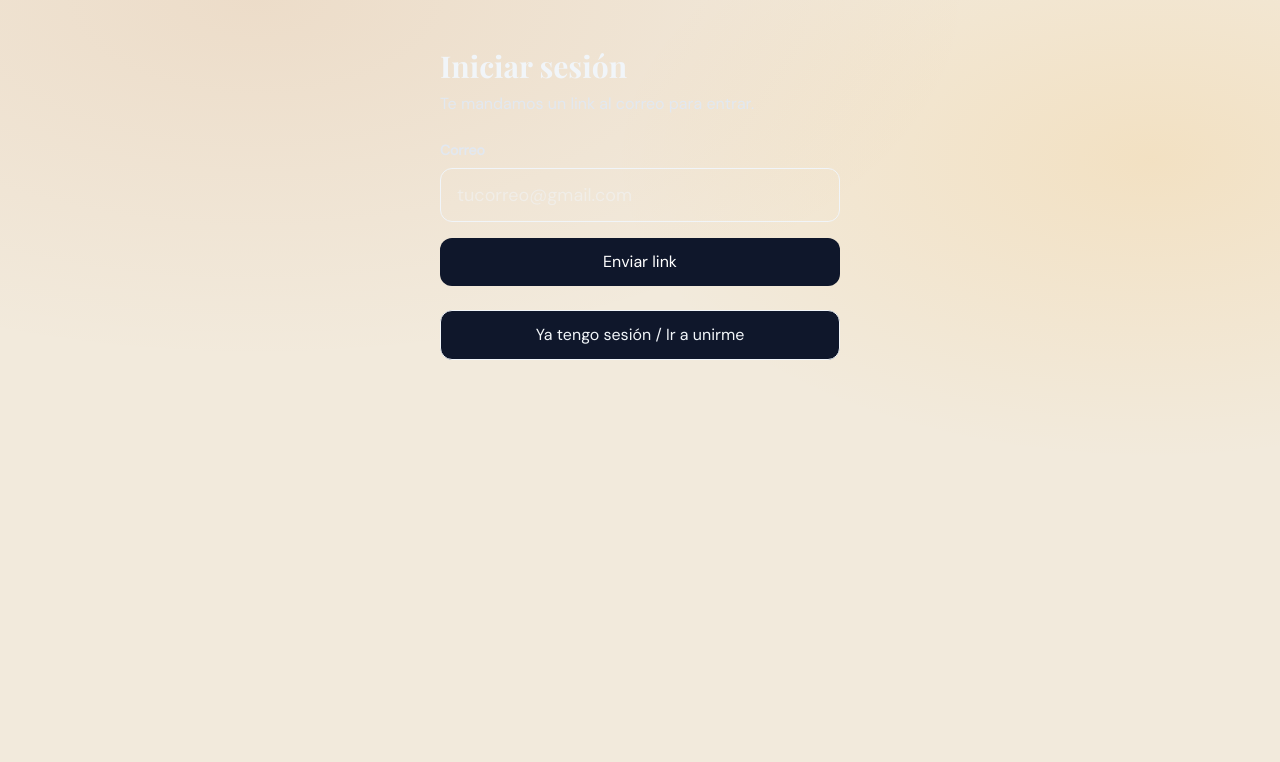
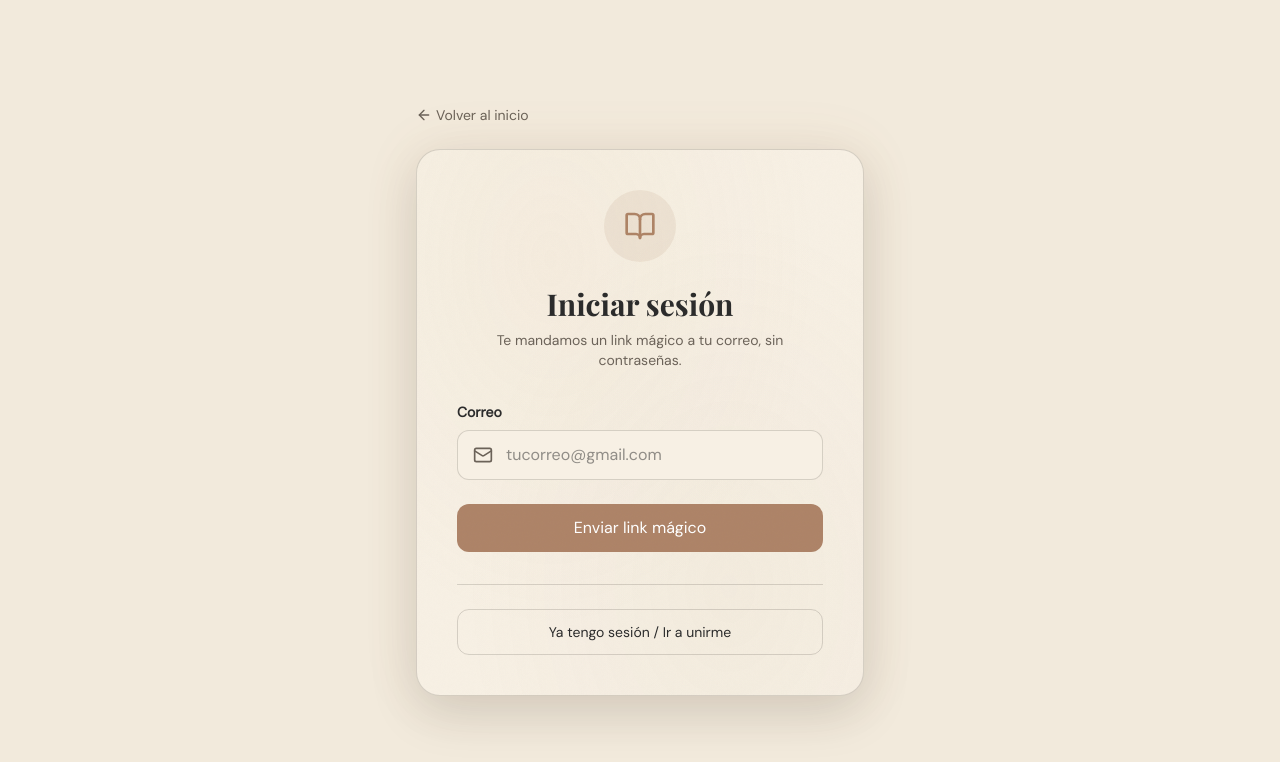
Before and after one commit to Josue112423/recetario-familiar, a Next.js app: page /login in a window 1280 px wide. Shown: the top 762 px of the page. Built offline with nearby package versions, Linux system fonts and the light colour scheme; a web font is replaced by a local one.

Commit message:
New LogIn

```diff
--- a/src/app/login/page.tsx
+++ b/src/app/login/page.tsx
@@ -1,8 +1,9 @@
 'use client'
 
 import { useState } from 'react'
+import { useRouter } from 'next/navigation'
 import { supabase } from '@/lib/supabaseClient'
-import { useRouter } from 'next/navigation'
+import { Mail, ArrowLeft, BookOpen } from 'lucide-react'
 
 export default function LoginPage() {
   const router = useRouter()
@@ -33,34 +34,89 @@ export default function LoginPage() {
   }
 
   return (
-    <main className="mx-auto max-w-md px-6 py-12 text-slate-100">
-      <h1 className="text-3xl font-extrabold">Iniciar sesión</h1>
-      <p className="mt-2 text-slate-200">Te mandamos un link al correo para entrar.</p>
+    <main
+      className="min-h-screen flex items-center justify-center px-6 py-12"
+      style={{ background: 'var(--planner-bg)' }}
+    >
+      <div className="w-full max-w-md">
+        <button
+          className="flex items-center gap-1 text-sm mb-6 transition-opacity hover:opacity-70"
+          style={{ color: 'var(--recipe-muted)' }}
+          onClick={() => router.push('/')}
+        >
+          <ArrowLeft className="w-4 h-4" />
+          Volver al inicio
+        </button>
 
-      <label className="mt-6 block text-sm font-semibold  text-slate-200">Correo</label>
+        <div
+          className="planner-card watercolor-paper warm-glow rounded-[24px] border p-8 md:p-10 text-center"
+          style={{ borderColor: 'var(--rule)' }}
+        >
+          <div
+            className="mx-auto flex items-center justify-center rounded-full p-4"
+            style={{ width: 72, height: 72, background: 'rgba(173,131,101,0.12)' }}
+          >
+            <BookOpen style={{ width: 32, height: 32, color: '#ad8365' }} />
+          </div>
+
+          <h1 className="title-font mt-6 text-3xl font-bold" style={{ color: 'var(--ink)' }}>
+            Iniciar sesión
+          </h1>
+          <p className="mt-2 text-sm" style={{ color: 'var(--recipe-muted)' }}>
+            Te mandamos un link mágico a tu correo, sin contraseñas.
+          </p>
+
+          <div className="mt-8 text-left">
+            <label className="block text-sm font-semibold mb-2" style={{ color: 'var(--ink)' }}>
+              Correo
+            </label>
+            <div className="relative">
+              <Mail
+                className="absolute left-4 top-1/2 -translate-y-1/2 w-5 h-5"
+                style={{ color: 'var(--recipe-muted)' }}
+              />
               <input
-        className="mt-2 w-full rounded-xl border px-4 py-3 text-lg"
+                type="email"
+                className="w-full pl-12 pr-4 py-3 rounded-xl border text-base focus:outline-none focus:ring-2 transition-all"
+                style={{
+                  borderColor: 'var(--rule)',
+                  background: 'var(--paper)',
+                  color: 'var(--ink)',
+                }}
                 value={email}
                 onChange={(e) => setEmail(e.target.value)}
                 placeholder="tucorreo@gmail.com"
+                onKeyDown={(e) => e.key === 'Enter' && sendLink()}
               />
+            </div>
+          </div>
 
           <button
-        className="mt-4 w-full rounded-xl bg-slate-900 px-4 py-3 text-white hover:opacity-90 disabled:opacity-50"
+            className="mt-6 w-full rounded-xl px-4 py-3 text-white font-medium transition-opacity hover:opacity-90 disabled:opacity-50"
+            style={{ background: 'hsl(var(--primary))' }}
             onClick={sendLink}
             disabled={loading}
           >
-        {loading ? 'Enviando…' : 'Enviar link'}
+            {loading ? 'Enviando…' : 'Enviar link mágico'}
           </button>
 
-      {msg && <p className="mt-4 text-slate-800">{msg}</p>}
+          {msg && (
+            <p className="mt-4 text-sm" style={{ color: 'var(--ink)' }}>
+              {msg}
+            </p>
+          )}
 
+          <div className="mt-8 pt-6" style={{ borderTop: '1px solid var(--rule)' }}>
             <button
-        className="mt-6 w-full rounded-xl border bg-slate-900 px-4 py-3 hover:bg-slate-50"
+              className="w-full rounded-xl border px-4 py-3 text-sm font-medium transition-opacity hover:opacity-70"
+              style={{ borderColor: 'var(--rule)', background: 'transparent', color: 'var(--ink)' }}
               onClick={() => router.push('/join')}
             >
               Ya tengo sesión / Ir a unirme
             </button>
+          </div>
+        </div>
+      </div>
     </main>
   )
 }
```
Lines whose indentation alone changed are shown as unchanged.
